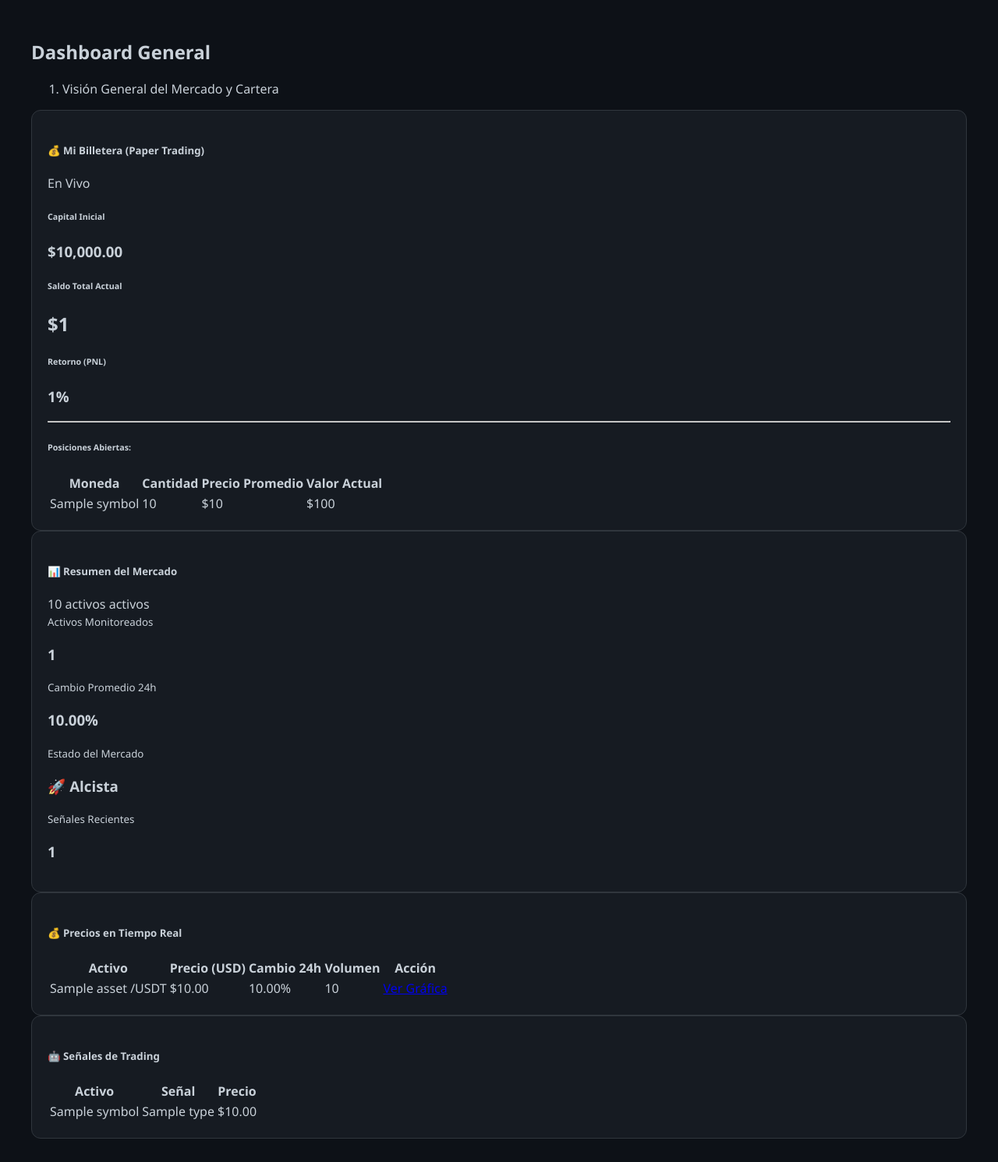
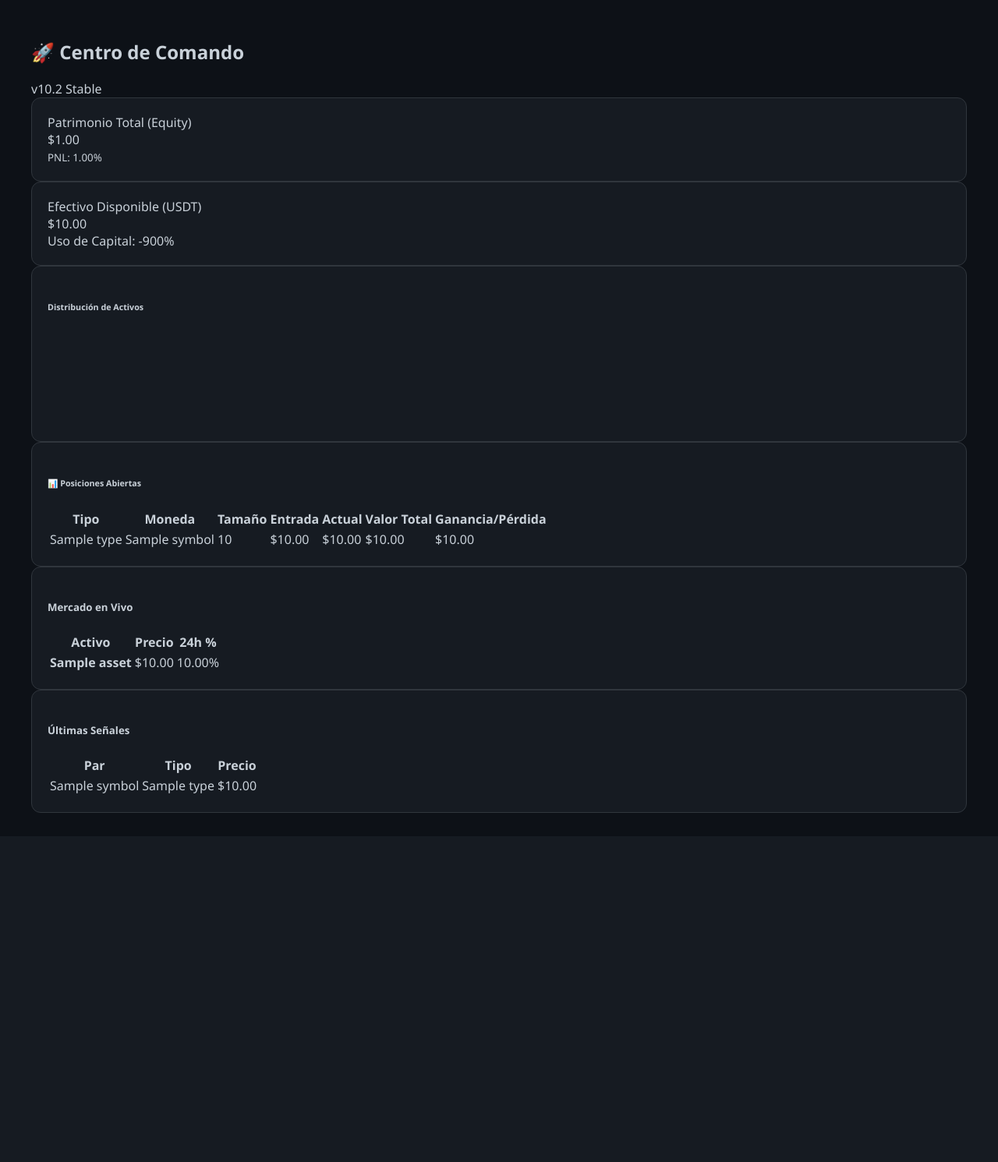
Before and after one commit to urpe/trading-system-gcp, a Flask app: template src/dashboard/templates/index.html in a window 1280 px wide. Shown: the part 73-1564 px from the top of the page at 78% size. After the commit the page ends 1116 px from the top, so only its background shows below. Run offline with Flask 2, Linux system fonts and the light colour scheme; the template is opened without the code that fills it: most values are stand-ins (such as "Sample title", 1, 10 or a date in 2020).

Commit message:
v10.2 STABLE: Shorting Enabled + Dashboard Pro + Clean Docker

```diff
--- a/src/dashboard/main.py
+++ b/src/dashboard/main.py
@@ -28,31 +28,52 @@ def get_active_assets():
         return {}, []
 
 def get_wallet_info():
-    """Obtiene el estado de la cuenta y portafolio"""
+    """Obtiene el estado de la cuenta y portafolio (Soporte Short)"""
     try:
-        # 1. Saldo USDT
+        # 1. Saldo USDT (Efectivo)
         wallet_doc = db.collection('wallet').document('main_account').get()
         wallet = wallet_doc.to_dict() if wallet_doc.exists else {'usdt_balance': 10000, 'initial_capital': 10000}
 
-        # 2. Posiciones (Monedas compradas)
+        # 2. Posiciones
         portfolio_docs = db.collection('portfolio').stream()
         positions = []
-        total_portfolio_value = 0
+        total_equity = wallet['usdt_balance'] # Patrimonio empieza con el efectivo
 
         for doc in portfolio_docs:
             pos = doc.to_dict()
-            # Calcular valor actual basado en precio de mercado (si existe en market_data)
-            value = pos['amount'] * pos.get('current_price', pos['avg_price'])
-            total_portfolio_value += value
+            amount = pos.get('amount', 0)
+
+            # Si la cantidad es casi 0, ignorar (basura flotante)
+            if abs(amount) < 0.000001:
+                continue
+
+            current_price = pos.get('current_price', pos.get('avg_price', 0))
+
+            # Valor de la posición (Puede ser negativo si es Short)
+            # Ejemplo: -1 BTC * $90,000 = -$90,000 (Deuda)
+            position_value = amount * current_price
+
+            # PNL No realizado de esta posición
+            # Long: (Precio Actual - Promedio) * Cantidad
+            # Short: (Precio Promedio - Actual) * Abs(Cantidad) -> simplificado es lo mismo:
+            unrealized_pnl = (current_price - pos['avg_price']) * amount
+
+            # Añadir datos calculados para el HTML
+            pos['current_value'] = position_value
+            pos['unrealized_pnl'] = unrealized_pnl
+            pos['type'] = 'SHORT' if amount < 0 else 'LONG'
+
+            total_equity += position_value
             positions.append(pos)
 
-        total_balance = wallet['usdt_balance'] + total_portfolio_value
-        pnl = total_balance - wallet.get('initial_capital', 10000)
-        pnl_percent = (pnl / wallet.get('initial_capital', 10000)) * 100
+        # PNL Total de la cuenta
+        initial_capital = wallet.get('initial_capital', 10000)
+        total_pnl = total_equity - initial_capital
+        pnl_percent = (total_pnl / initial_capital) * 100
 
         return {
             'usdt': wallet['usdt_balance'],
-            'total_balance': total_balance,
+            'total_balance': total_equity, # Equity Real
             'pnl_percent': pnl_percent,
             'positions': positions
         }
@@ -83,6 +104,7 @@ def index():
                            assets=active_assets,
                            wallet=wallet_info)
 
+# ... (Resto de rutas igual: /asset, /simulator, /pairs, /api ...)
 @app.route('/asset/<symbol>')
 def asset_view(symbol):
     symbol = symbol.upper()
@@ -99,22 +121,15 @@ def simulator_view():
 
 @app.route('/pairs')
 def pairs_view():
-    """Vista de Arbitraje Estadístico - Lee directamente de Firestore"""
     _, active_assets = get_active_assets()
-
     try:
-        # Buscamos señales tipo 'PAIR_TRADE' generadas automáticamente
         signals_ref = db.collection('signals')\
                         .where('type', '==', 'PAIR_TRADE')\
                         .order_by('timestamp', direction=firestore.Query.DESCENDING)\
                         .limit(20)
-
         pair_signals = [s.to_dict() for s in signals_ref.stream()]
-
-    except Exception as e:
-        print(f"Error leyendo pares: {e}")
+    except Exception:
         pair_signals = []
-
     return render_template('pairs.html', assets=active_assets, signals=pair_signals)
 
 @app.route('/api/run-simulation', methods=['POST'])
--- a/src/dashboard/templates/index.html
+++ b/src/dashboard/templates/index.html
@@ -1,71 +1,127 @@
 {% extends "base.html" %}
 
-{% block title %}Dashboard Pro | Trading System v9.3{% endblock %}
+{% block title %}Dashboard Pro | Hedge Fund V10.2{% endblock %}
 
 {% block content %}
+<script src="https://cdn.jsdelivr.net/npm/chart.js"></script>
+
 <div class="container-fluid px-4">
 
-    <h2 class="mt-4">Dashboard General</h2>
-    <ol class="breadcrumb mb-4">
-        <li class="breadcrumb-item active">Visión General del Mercado y Cartera</li>
-    </ol>
-
-    <div class="row mb-4">
-        <div class="col-12">
-            <div class="card bg-dark text-white border-warning shadow">
-                <div class="card-header bg-warning text-dark d-flex justify-content-between align-items-center">
-                    <h5 class="mb-0">💰 Mi Billetera (Paper Trading)</h5>
-                    <span class="badge bg-dark text-warning">En Vivo</span>
-                </div>
-                <div class="card-body">
-                    <div class="row text-center">
-                        <div class="col-md-4 mb-3 mb-md-0">
-                            <h6 class="text-secondary">Capital Inicial</h6>
-                            <h3>$10,000.00</h3>
+    <div class="d-flex justify-content-between align-items-center mt-4">
+        <h2>🚀 Centro de Comando</h2>
+        <span class="badge bg-secondary">v10.2 Stable</span>
     </div>
 
-                        <div class="col-md-4 mb-3 mb-md-0">
-                            <h6 class="text-secondary">Saldo Total Actual</h6>
-                            <h2 class="fw-bold text-success">
-                                ${{ wallet.total_balance | round(2) if wallet else '0.00' }}
-                            </h2>
+    <div class="row mt-4">
+        <div class="col-xl-4 col-md-6 mb-4">
+            <div class="card border-left-primary shadow h-100 py-2 bg-dark text-white">
+                <div class="card-body">
+                    <div class="row no-gutters align-items-center">
+                        <div class="col mr-2">
+                            <div class="text-xs font-weight-bold text-primary text-uppercase mb-1">
+                                Patrimonio Total (Equity)</div>
+                            <div class="h2 mb-0 font-weight-bold text-white">
+                                ${{ "{:,.2f}".format(wallet.total_balance) }}
                             </div>
-
-                        <div class="col-md-4">
-                            <h6 class="text-secondary">Retorno (PNL)</h6>
-                            <h3 class="{{ 'text-success' if wallet and wallet.pnl_percent >= 0 else 'text-danger' }}">
-                                {{ wallet.pnl_percent | round(2) if wallet else '0.00' }}%
-                            </h3>
+                            <div class="mt-2">
+                                <small class="{{ 'text-success' if wallet.pnl_percent >= 0 else 'text-danger' }}">
+                                    PNL: {{ "{:,.2f}".format(wallet.pnl_percent) }}%
+                                </small>
+                            </div>
+                        </div>
+                        <div class="col-auto">
+                            <i class="fas fa-wallet fa-2x text-gray-300"></i>
+                        </div>
+                    </div>
+                </div>
             </div>
         </div>
 
-                    <hr class="border-secondary my-3">
+        <div class="col-xl-4 col-md-6 mb-4">
+            <div class="card border-left-success shadow h-100 py-2">
+                <div class="card-body">
+                    <div class="row no-gutters align-items-center">
+                        <div class="col mr-2">
+                            <div class="text-xs font-weight-bold text-success text-uppercase mb-1">
+                                Efectivo Disponible (USDT)</div>
+                            <div class="h3 mb-0 font-weight-bold text-gray-800">
+                                ${{ "{:,.2f}".format(wallet.usdt) }}
+                            </div>
+                            <div class="row no-gutters align-items-center mt-2">
+                                <div class="col-auto">
+                                    <div class="h6 mb-0 mr-3 font-weight-bold text-gray-800">Uso de Capital: {{ (100 - (wallet.usdt / wallet.total_balance * 100)) | round(1) }}%</div>
+                                </div>
+                                <div class="col">
+                                    <div class="progress progress-sm mr-2">
+                                        <div class="progress-bar bg-info" role="progressbar"
+                                             style="width: {{ 100 - (wallet.usdt / wallet.total_balance * 100) }}%"></div>
+                                    </div>
+                                </div>
+                            </div>
+                        </div>
+                        <div class="col-auto">
+                            <i class="fas fa-dollar-sign fa-2x text-gray-300"></i>
+                        </div>
+                    </div>
+                </div>
+            </div>
+        </div>
 
-                    <h6 class="text-muted mb-3">Posiciones Abiertas:</h6>
+        <div class="col-xl-4 col-md-12 mb-4">
+            <div class="card shadow h-100 py-2">
+                <div class="card-body">
+                    <h6 class="m-0 font-weight-bold text-primary mb-2">Distribución de Activos</h6>
+                    <div style="height: 120px;">
+                        <canvas id="allocationChart"></canvas>
+                    </div>
+                </div>
+            </div>
+        </div>
+    </div>
+
+    <div class="card shadow mb-4">
+        <div class="card-header py-3 bg-white d-flex justify-content-between">
+            <h6 class="m-0 font-weight-bold text-primary">📊 Posiciones Abiertas</h6>
+        </div>
+        <div class="card-body p-0">
             <div class="table-responsive">
-                        <table class="table table-dark table-sm table-hover mb-0">
-                            <thead>
-                                <tr class="text-secondary">
+                <table class="table table-hover mb-0 align-middle">
+                    <thead class="table-light">
+                        <tr>
+                            <th>Tipo</th>
                             <th>Moneda</th>
-                                    <th>Cantidad</th>
-                                    <th>Precio Promedio</th>
-                                    <th>Valor Actual</th>
+                            <th>Tamaño</th>
+                            <th>Entrada</th>
+                            <th>Actual</th>
+                            <th>Valor Total</th>
+                            <th>Ganancia/Pérdida</th>
                         </tr>
                     </thead>
                     <tbody>
                         {% if wallet and wallet.positions %}
                             {% for pos in wallet.positions %}
                             <tr>
-                                        <td class="fw-bold text-warning">{{ pos.symbol }}</td>
+                                <td>
+                                    <span class="badge {{ 'bg-success' if pos.type == 'LONG' else 'bg-danger' }}">
+                                        {{ pos.type }}
+                                    </span>
+                                </td>
+                                <td class="fw-bold">{{ pos.symbol }}</td>
                                 <td>{{ pos.amount | round(6) }}</td>
-                                        <td>${{ pos.avg_price | round(2) }}</td>
-                                        <td>${{ (pos.amount * pos.current_price) | round(2) }}</td>
+                                <td>${{ "{:,.2f}".format(pos.avg_price) }}</td>
+                                <td>${{ "{:,.2f}".format(pos.current_price) }}</td>
+                                <td class="fw-bold text-dark">
+                                    ${{ "{:,.2f}".format(pos.current_value) }}
+                                </td>
+                                <td class="{{ 'text-success' if pos.unrealized_pnl >= 0 else 'text-danger' }} fw-bold">
+                                    ${{ "{:,.2f}".format(pos.unrealized_pnl) }}
+                                </td>
                             </tr>
                             {% endfor %}
                         {% else %}
                             <tr>
-                                        <td colspan="4" class="text-center text-muted py-3">
-                                            <em>Sin posiciones abiertas. El bot está buscando oportunidades...</em>
+                                <td colspan="7" class="text-center text-muted py-4">
+                                    Sin posiciones activas.
                                 </td>
                             </tr>
                         {% endif %}
@@ -74,107 +130,71 @@
             </div>
         </div>
     </div>
-        </div>
-    </div>
 
-    <div class="row mb-4">
-        <div class="col-12">
-            <div class="card shadow-sm">
-                <div class="card-header bg-white d-flex justify-content-between align-items-center">
-                    <div>
-                        <h5 class="mb-0">📊 Resumen del Mercado</h5>
-                    </div>
-                    <span class="badge bg-primary">
-                        {{ summary.active_assets }} activos activos
-                    </span>
-                </div>
-                <div class="card-body">
-                    <div class="row text-center">
-                        <div class="col-md-3 mb-3">
-                            <div class="p-3 bg-light rounded border">
-                                <small class="text-muted d-block">Activos Monitoreados</small>
-                                <h3 class="fw-bold text-dark">{{ summary.total_assets }}</h3>
-                            </div>
-                        </div>
-                        <div class="col-md-3 mb-3">
-                            <div class="p-3 bg-light rounded border">
-                                <small class="text-muted d-block">Cambio Promedio 24h</small>
-                                <h3 class="fw-bold {% if summary.avg_change >= 0 %}text-success{% else %}text-danger{% endif %}">
-                                    {{ "%.2f"|format(summary.avg_change) }}%
-                                </h3>
-                            </div>
-                        </div>
-                        <div class="col-md-3 mb-3">
-                            <div class="p-3 bg-light rounded border">
-                                <small class="text-muted d-block">Estado del Mercado</small>
-                                <h3 class="fw-bold">
-                                    {% if summary.avg_change > 2 %}
-                                        <span class="text-success">🚀 Alcista</span>
-                                    {% elif summary.avg_change < -2 %}
-                                        <span class="text-danger">📉 Bajista</span>
-                                    {% else %}
-                                        <span class="text-warning">➡️ Neutral</span>
-                                    {% endif %}
-                                </h3>
-                            </div>
-                        </div>
-                        <div class="col-md-3 mb-3">
-                            <div class="p-3 bg-light rounded border">
-                                <small class="text-muted d-block">Señales Recientes</small>
-                                <h3 class="fw-bold text-info">{{ signals|length }}</h3>
-                            </div>
-                        </div>
-                    </div>
-                </div>
-            </div>
-        </div>
-    </div>
+    <script>
+        document.addEventListener("DOMContentLoaded", function() {
+            var ctx = document.getElementById("allocationChart");
+            if (ctx) {
+                var usdt = {{ wallet.usdt }};
+                var positions = [
+                    {% for pos in wallet.positions %}
+                        { label: "{{ pos.symbol }}", value: Math.abs({{ pos.current_value }}) },
+                    {% endfor %}
+                ];
+
+                var labels = ["USDT (Cash)"];
+                var data = [usdt];
+                var colors = ["#1cc88a"]; // Verde para cash
+
+                positions.forEach(function(p) {
+                    labels.push(p.label);
+                    data.push(p.value);
+                    colors.push("#4e73df"); // Azul para activos
+                });
+
+                new Chart(ctx, {
+                    type: 'doughnut',
+                    data: {
+                        labels: labels,
+                        datasets: [{
+                            data: data,
+                            backgroundColor: colors,
+                            borderWidth: 0
+                        }]
+                    },
+                    options: {
+                        maintainAspectRatio: false,
+                        cutout: '70%',
+                        plugins: {
+                            legend: { display: false }
+                        }
+                    }
+                });
+            }
+        });
+    </script>
 
     <div class="row">
         <div class="col-lg-8 mb-4">
             <div class="card shadow-sm h-100">
                 <div class="card-header bg-dark text-white">
-                    <h5 class="mb-0">💰 Precios en Tiempo Real</h5>
+                    <h5 class="mb-0">Mercado en Vivo</h5>
                 </div>
                 <div class="card-body p-0">
-                    <div class="table-responsive" style="max-height: 500px; overflow-y: auto;">
-                        <table class="table table-hover mb-0 align-middle">
-                            <thead class="table-light sticky-top">
-                                <tr>
-                                    <th>Activo</th>
-                                    <th>Precio (USD)</th>
-                                    <th>Cambio 24h</th>
-                                    <th>Volumen</th>
-                                    <th>Acción</th>
-                                </tr>
+                    <div style="max-height: 400px; overflow-y: auto;">
+                        <table class="table table-hover mb-0 table-sm">
+                            <thead>
+                                <tr><th>Activo</th><th>Precio</th><th>24h %</th></tr>
                             </thead>
                             <tbody>
                                 {% for asset, info in data.items() %}
                                 <tr>
-                                    <td>
-                                        <div class="d-flex align-items-center">
-                                            <span class="fw-bold">{{ asset }}</span>
-                                            <span class="text-muted small ms-1">/USDT</span>
-                                        </div>
-                                    </td>
+                                    <td><b>{{ asset }}</b></td>
                                     <td>${{ "%.2f"|format(info.price|default(0)) }}</td>
                                     <td>
-                                        <span class="badge {% if info.change|default(0) >= 0 %}bg-success{% else %}bg-danger{% endif %}">
+                                        <span class="badge {% if info.change >= 0 %}bg-success{% else %}bg-danger{% endif %}">
                                             {{ "%.2f"|format(info.change|default(0)) }}%
                                         </span>
-                                    </td>
-                                    <td class="text-muted">{{ "%.0f"|format(info.volume|default(0)) }}</td>
-                                    <td>
-                                        <a href="/asset/{{ asset }}" class="btn btn-sm btn-outline-primary">
-                                            Ver Gráfica
-                                        </a>
-                                    </td>
-                                </tr>
-                                {% else %}
-                                <tr>
-                                    <td colspan="5" class="text-center text-muted py-4">
-                                        <div class="spinner-border spinner-border-sm text-primary" role="status"></div>
-                                        <span class="ms-2">Esperando datos del Market Data Hub...</span>
                                     </td>
                                 </tr>
                                 {% endfor %}
@@ -187,44 +207,30 @@
 
         <div class="col-lg-4 mb-4">
             <div class="card shadow-sm h-100">
-                <div class="card-header bg-white border-bottom">
-                    <h5 class="mb-0">🤖 Señales de Trading</h5>
+                <div class="card-header bg-white">
+                    <h5 class="mb-0">Últimas Señales</h5>
                 </div>
                 <div class="card-body p-0">
-                    <div style="max-height: 500px; overflow-y: auto;">
-                        {% if signals %}
-                        <table class="table table-sm mb-0 table-hover">
-                            <thead class="table-light sticky-top">
-                                <tr>
-                                    <th>Activo</th>
-                                    <th>Señal</th>
-                                    <th>Precio</th>
-                                </tr>
+                    <div style="max-height: 400px; overflow-y: auto;">
+                        <table class="table table-sm mb-0">
+                            <thead>
+                                <tr><th>Par</th><th>Tipo</th><th>Precio</th></tr>
                             </thead>
                             <tbody>
                                 {% for s in signals %}
                                 <tr>
-                                    <td class="fw-bold">{{ s.symbol }}</td>
-                                    <td>
-                                        <span class="badge w-100 {% if s.type == 'BUY' %}bg-success{% elif s.type == 'SELL' %}bg-danger{% else %}bg-secondary{% endif %}">
-                                            {{ s.type }}
-                                        </span>
-                                    </td>
-                                    <td class="small">${{ "%.2f"|format(s.price|default(0)) }}</td>
+                                    <td>{{ s.symbol }}</td>
+                                    <td><span class="badge {{ 'bg-success' if s.type == 'BUY' else 'bg-danger' }}">{{ s.type }}</span></td>
+                                    <td>${{ "%.2f"|format(s.price) }}</td>
                                 </tr>
                                 {% endfor %}
                             </tbody>
                         </table>
-                        {% else %}
-                        <div class="p-5 text-center text-muted">
-                            <p>Esperando señales del Cerebro...</p>
-                            <small>El bot está analizando el mercado.</small>
-                        </div>
-                        {% endif %}
                     </div>
                 </div>
             </div>
         </div>
     </div>
+
 </div>
 {% endblock %}
```
Also changed, not shown: src/agents/orders/main.py (+40 -82 lines), src/agents/portfolio/main.py (+122 -15 lines). Lines whose indentation alone changed are shown as unchanged.
